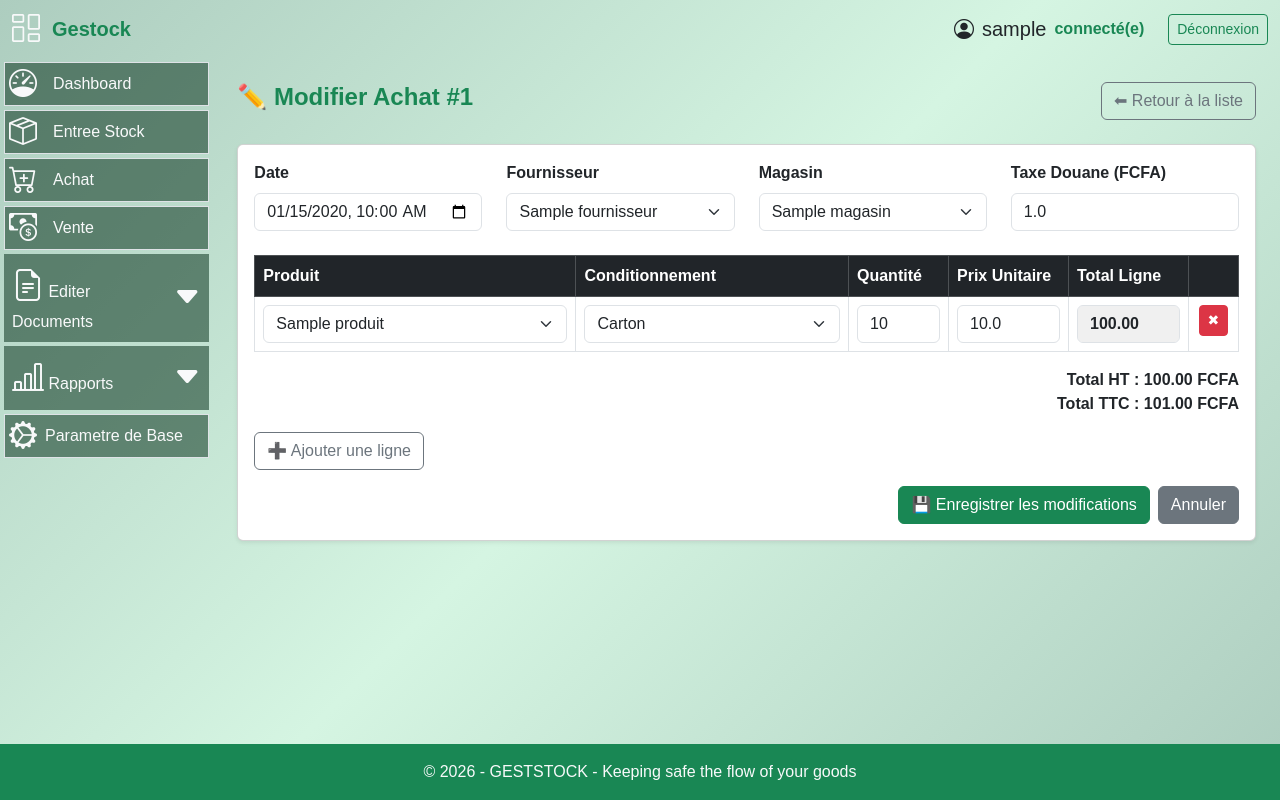
After one commit to assagouJo/gestock, a Flask app: page /achat/modifier/1 in a window 1280 px wide. The commit adds this page. Run offline with Flask 3, Linux system fonts and the light colour scheme; a user stored in the database is signed in; tables that the repository leaves empty hold one stand-in row (values such as "Sample post"); some libraries are stand-ins or nearby versions.

Commit message:
update  module achat suppression - modifier

```diff
--- a/routes.py
+++ b/routes.py
@@ -1121,6 +1121,7 @@ def modifier_vente(vente_id):
 
 
 @app.route("/achat/nouveau", methods=["GET"])
+@login_required
 def nouveau_achat():
     fournisseurs = Fournisseur.query.order_by(Fournisseur.nom_fournisseur).all()
     produits = Produit.query.order_by(Produit.nom_produit).all()
@@ -1204,6 +1205,284 @@ def ajouter_achat():
 
     flash("Achat enregistré avec succès", "success")
     return redirect(url_for("nouveau_achat"))
+
+
+# ==================== ROUTE MODIFIER ACHAT (AFFICHAGE FORMULAIRE) ====================
+@app.route("/achat/modifier/<int:id>", methods=["GET"])
+@login_required
+def modifier_achat(id):
+    """Affiche le formulaire de modification d'un achat"""
+    achat = Achat.query.get_or_404(id)
+
+    # Récupérer les données nécessaires pour les formulaires
+    fournisseurs = Fournisseur.query.all()
+    magasins = Magasin.query.all()
+    produits = Produit.query.all()
+
+    return render_template(
+        "modifier_achat.html",
+        achat=achat,
+        fournisseurs=fournisseurs,
+        magasins=magasins,
+        produits=produits,
+        now=datetime.now()
+    )
+
+
+# ==================== ROUTE MODIFIER ACHAT (TRAITEMENT) ====================
+@app.route("/achat/modifier/<int:id>", methods=["POST"])
+@login_required
+def update_achat(id):
+    """Met à jour un achat existant"""
+    achat = Achat.query.get_or_404(id)
+
+    # Récupération des données du formulaire
+    fournisseur_id = request.form.get("fournisseur_id")
+    magasin_id = request.form.get("magasin_id")
+    taxe_douane = float(request.form.get("taxe_douane") or 0)
+
+    # Mise à jour des informations principales
+    achat.fournisseur_id = fournisseur_id
+    achat.magasin_id = magasin_id
+    achat.taxe_douane = taxe_douane
+
+    # Récupérer les lignes existantes
+    anciennes_lignes = {ligne.id: ligne for ligne in achat.lignes}
+
+    # Récupérer les données des lignes du formulaire
+    ligne_ids = request.form.getlist("ligne_id[]")
+    produit_ids = request.form.getlist("produit_id[]")
+    quantites = request.form.getlist("quantite[]")
+    prix = request.form.getlist("prix_unitaire[]")
+    types = request.form.getlist("type_conditionnement[]")
+
+    # Liste pour stocker les IDs des lignes conservées
+    lignes_conservees = []
+
+    # Traitement des lignes existantes et nouvelles
+    for i, (ligne_id, produit_id, quantite, prix_unitaire, type_conditionnement) in enumerate(
+        zip(ligne_ids, produit_ids, quantites, prix, types)
+    ):
+        if not produit_id or not quantite:
+            continue
+
+        quantite = int(quantite)
+        prix_unitaire = float(prix_unitaire)
+
+        if ligne_id and int(ligne_id) in anciennes_lignes:
+            # Mettre à jour la ligne existante
+            ligne = anciennes_lignes[int(ligne_id)]
+
+            # Ajuster le stock (retirer l'ancienne quantité, ajouter la nouvelle)
+            ajuster_stock_apres_modification(
+                produit_id=produit_id,
+                magasin_id=magasin_id,
+                ancienne_quantite=ligne.quantite,
+                nouvelle_quantite=quantite,
+                type_conditionnement=type_conditionnement
+            )
+
+            ligne.produit_id = produit_id
+            ligne.quantite = quantite
+            ligne.prix_unitaire = prix_unitaire
+            ligne.total_ligne = quantite * prix_unitaire
+            ligne.type_conditionnement = type_conditionnement
+
+            lignes_conservees.append(ligne.id)
+        else:
+            # Créer une nouvelle ligne
+            ligne = LigneAchat(
+                achat_id=achat.id,
+                produit_id=produit_id,
+                quantite=quantite,
+                prix_unitaire=prix_unitaire,
+                total_ligne=quantite * prix_unitaire,
+                type_conditionnement=type_conditionnement
+            )
+            db.session.add(ligne)
+
+            # Mettre à jour le stock (ajouter)
+            mettre_a_jour_stock(
+                produit_id=produit_id,
+                magasin_id=magasin_id,
+                quantite=quantite,
+                type_conditionnement=type_conditionnement,
+                operation="ajouter"
+            )
+
+    # Supprimer les lignes qui n'existent plus dans le formulaire
+    for ligne_id, ligne in anciennes_lignes.items():
+        if ligne_id not in lignes_conservees:
+            # Retirer du stock avant suppression
+            ajuster_stock_apres_modification(
+                produit_id=ligne.produit_id,
+                magasin_id=magasin_id,
+                ancienne_quantite=ligne.quantite,
+                nouvelle_quantite=0,
+                type_conditionnement=ligne.type_conditionnement
+            )
+            db.session.delete(ligne)
+
+    # Recalculer les totaux
+    achat.calculer_totaux()
+
+    db.session.commit()
+
+    flash("Achat modifié avec succès", "success")
+    return redirect(url_for("nouveau_achat"))
+
+
+# ==================== ROUTE SUPPRIMER ACHAT ====================
+@app.route("/achat/supprimer/<int:id>", methods=["POST"])
+@login_required
+def supprimer_achat(id):
+    """Supprime un achat et ajuste le stock"""
+    achat = Achat.query.get_or_404(id)
+
+    try:
+        # Retirer les quantités du stock avant suppression
+        for ligne in achat.lignes:
+            stock = Stock.query.filter_by(
+                produit_id=ligne.produit_id,
+                magasin_id=achat.magasin_id,
+                type_conditionnement=ligne.type_conditionnement
+            ).first()
+
+            if stock:
+                stock.retirer(ligne.quantite)
+
+        # Supprimer les lignes d'achat
+        for ligne in achat.lignes:
+            db.session.delete(ligne)
+
+        # Supprimer l'achat
+        db.session.delete(achat)
+        db.session.commit()
+
+        flash("Achat supprimé avec succès", "success")
+    except Exception as e:
+        db.session.rollback()
+        flash(f"Erreur lors de la suppression : {str(e)}", "danger")
+
+    return redirect(url_for("nouveau_achat"))
+
+
+# ==================== ROUTE AJOUTER LIGNE (AJAX) ====================
+@app.route("/achat/ligne/ajouter", methods=["POST"])
+@login_required
+def ajouter_ligne_achat():
+    """Ajoute une ligne à un achat existant (AJAX)"""
+    data = request.get_json()
+    achat_id = data.get("achat_id")
+    produit_id = data.get("produit_id")
+    quantite = data.get("quantite")
+    prix_unitaire = data.get("prix_unitaire")
+    type_conditionnement = data.get("type_conditionnement")
+
+    achat = Achat.query.get_or_404(achat_id)
+
+    ligne = LigneAchat(
+        achat_id=achat.id,
+        produit_id=produit_id,
+        quantite=quantite,
+        prix_unitaire=prix_unitaire,
+        total_ligne=quantite * prix_unitaire,
+        type_conditionnement=type_conditionnement
+    )
+
+    db.session.add(ligne)
+
+    # Mettre à jour le stock
+    mettre_a_jour_stock(
+        produit_id=produit_id,
+        magasin_id=achat.magasin_id,
+        quantite=quantite,
+        type_conditionnement=type_conditionnement,
+        operation="ajouter"
+    )
+
+    achat.calculer_totaux()
+    db.session.commit()
+
+    return jsonify({
+        "success": True,
+        "ligne_id": ligne.id,
+        "total_ligne": ligne.total_ligne,
+        "total_ht": achat.total_ht,
+        "total_ttc": achat.total_ttc
+    })
+
+
+# ==================== ROUTE SUPPRIMER LIGNE (AJAX) ====================
+@app.route("/achat/ligne/supprimer/<int:ligne_id>", methods=["DELETE"])
+@login_required
+def supprimer_ligne_achat(ligne_id):
+    """Supprime une ligne d'achat et ajuste le stock"""
+    ligne = LigneAchat.query.get_or_404(ligne_id)
+    achat = ligne.achat
+
+    # Retirer du stock
+    mettre_a_jour_stock(
+        produit_id=ligne.produit_id,
+        magasin_id=achat.magasin_id,
+        quantite=ligne.quantite,
+        type_conditionnement=ligne.type_conditionnement,
+        operation="retirer"
+    )
+
+    db.session.delete(ligne)
+    achat.calculer_totaux()
+    db.session.commit()
+
+    return jsonify({
+        "success": True,
+        "total_ht": achat.total_ht,
+        "total_ttc": achat.total_ttc
+    })
+
+
+# ==================== FONCTIONS UTILITAIRES ====================
+
+def mettre_a_jour_stock(produit_id, magasin_id, quantite, type_conditionnement, operation):
+    """Met à jour le stock (ajouter ou retirer)"""
+    stock = Stock.query.filter_by(
+        produit_id=produit_id,
+        magasin_id=magasin_id,
+        type_conditionnement=type_conditionnement
+    ).first()
+
+    if stock:
+        if operation == "ajouter":
+            stock.ajouter(quantite)
+        elif operation == "retirer":
+            stock.retirer(quantite)
+    else:
+        if operation == "ajouter":
+            stock = Stock(
+                produit_id=produit_id,
+                magasin_id=magasin_id,
+                quantite=quantite,
+                type_conditionnement=type_conditionnement
+            )
+            db.session.add(stock)
+
+
+def ajuster_stock_apres_modification(produit_id, magasin_id, ancienne_quantite, nouvelle_quantite, type_conditionnement):
+    """Ajuste le stock après modification d'une ligne"""
+    difference = nouvelle_quantite - ancienne_quantite
+
+    if difference > 0:
+        # Ajouter la différence
+        mettre_a_jour_stock(
+            produit_id, magasin_id, difference,
+            type_conditionnement, "ajouter"
+        )
+    elif difference < 0:
+        # Retirer la différence
+        mettre_a_jour_stock(
+            produit_id, magasin_id, abs(difference),
+            type_conditionnement, "retirer"
+        )
 
 
 @app.route("/bon-livraison/nouveau/<int:commande_id>")
--- /dev/null
+++ b/templates/modifier_achat.html
@@ -0,0 +1,264 @@
+{% extends "base.html" %}
+{% block title %}Modifier Achat{% endblock %}
+
+{% block content %}
+
+<div class="container mt-4">
+    <div class="d-flex justify-content-between align-items-center mb-4">
+        <h4 class="fw-bold text-success">
+            ✏️ Modifier Achat #{{ achat.numero or achat.id }}
+        </h4>
+        <a href="{{ url_for('nouveau_achat') }}" class="btn btn-outline-secondary">
+            ⬅ Retour à la liste
+        </a>
+    </div>
+
+    <div class="card shadow-sm">
+        <div class="card-body">
+            <form method="post" action="{{ url_for('update_achat', id=achat.id) }}">
+
+                <!-- INFOS PRINCIPALES -->
+                <div class="row mb-4">
+                    <div class="col-md-3">
+                        <label class="form-label fw-bold">Date</label>
+                        <input type="datetime-local"
+                               name="date_achat"
+                               class="form-control"
+                               value="{{ achat.date_achat.strftime('%Y-%m-%dT%H:%M') }}"
+                               required>
+                    </div>
+
+                    <div class="col-md-3">
+                        <label class="form-label fw-bold">Fournisseur</label>
+                        <select name="fournisseur_id" class="form-select" required>
+                            {% for f in fournisseurs %}
+                                <option value="{{ f.id }}"
+                                    {% if f.id == achat.fournisseur_id %}selected{% endif %}>
+                                    {{ f.nom_fournisseur }}
+                                </option>
+                            {% endfor %}
+                        </select>
+                    </div>
+
+                    <div class="col-md-3">
+                        <label class="form-label fw-bold">Magasin</label>
+                        <select name="magasin_id" class="form-select" required>
+                            {% for m in magasins %}
+                                <option value="{{ m.id }}"
+                                    {% if m.id == achat.magasin_id %}selected{% endif %}>
+                                    {{ m.nom }}
+                                </option>
+                            {% endfor %}
+                        </select>
+                    </div>
+
+                    <div class="col-md-3">
+                        <label class="form-label fw-bold">Taxe Douane (FCFA)</label>
+                        <input type="number"
+                               step="0.01"
+                               name="taxe_douane"
+                               id="taxeDouane"
+                               class="form-control"
+                               value="{{ achat.taxe_douane }}">
+                    </div>
+                </div>
+
+                <!-- LIGNES PRODUITS -->
+                <div class="table-responsive">
+                    <table class="table table-bordered" id="lignesTable">
+                        <thead class="table-dark">
+                            <tr>
+                                <th>Produit</th>
+                                <th>Conditionnement</th>
+                                <th width="100">Quantité</th>
+                                <th width="120">Prix Unitaire</th>
+                                <th width="120">Total Ligne</th>
+                                <th width="50"></th>
+                            </tr>
+                        </thead>
+                        <tbody id="lignesContainer">
+                            {% for ligne in achat.lignes %}
+                            <tr class="ligne-achat">
+                                <td>
+                                    <input type="hidden" name="ligne_id[]" value="{{ ligne.id }}">
+                                    <select name="produit_id[]" class="form-select" required>
+                                        <option value="">-- Produit --</option>
+                                        {% for p in produits %}
+                                            <option value="{{ p.id }}"
+                                                {% if p.id == ligne.produit_id %}selected{% endif %}>
+                                                {{ p.nom_produit }}
+                                            </option>
+                                        {% endfor %}
+                                    </select>
+                                </td>
+                                <td>
+                                    <select name="type_conditionnement[]" class="form-select" required>
+                                        <option value="carton" {% if ligne.type_conditionnement == 'carton' %}selected{% endif %}>Carton</option>
+                                        <option value="paquet" {% if ligne.type_conditionnement == 'paquet' %}selected{% endif %}>Paquet</option>
+                                        <option value="unite" {% if ligne.type_conditionnement == 'unite' %}selected{% endif %}>Unité</option>
+                                    </select>
+                                </td>
+                                <td>
+                                    <input type="number"
+                                           name="quantite[]"
+                                           class="form-control quantite"
+                                           value="{{ ligne.quantite }}"
+                                           min="1"
+                                           required>
+                                </td>
+                                <td>
+                                    <input type="number"
+                                           step="0.01"
+                                           name="prix_unitaire[]"
+                                           class="form-control prix"
+                                           value="{{ ligne.prix_unitaire }}"
+                                           required>
+                                </td>
+                                <td>
+                                    <input type="text"
+                                           class="form-control total-ligne"
+                                           value="{{ ligne.total_ligne }}"
+                                           readonly>
+                                </td>
+                                <td class="text-center">
+                                    <button type="button"
+                                            class="btn btn-danger btn-sm supprimer-ligne"
+                                            data-ligne-id="{{ ligne.id }}">
+                                        ✖
+                                    </button>
+                                </td>
+                            </tr>
+                            {% endfor %}
+                        </tbody>
+                    </table>
+                </div>
+
+                <div class="text-end mb-3">
+                    <strong>Total HT : <span id="totalHT">{{ achat.total_ht }}</span> FCFA</strong><br>
+                    <strong>Total TTC : <span id="totalTTC">{{ achat.total_ttc }}</span> FCFA</strong>
+                </div>
+
+                <button type="button"
+                        class="btn btn-outline-secondary mb-3"
+                        id="ajouterLigne">
+                    ➕ Ajouter une ligne
+                </button>
+
+                <div class="d-flex justify-content-end gap-2">
+                    <button type="submit" class="btn btn-success">
+                        💾 Enregistrer les modifications
+                    </button>
+                    <a href="{{ url_for('nouveau_achat') }}" class="btn btn-secondary">
+                        Annuler
+                    </a>
+                </div>
+
+            </form>
+        </div>
+    </div>
+</div>
+
+<script>
+document.addEventListener("DOMContentLoaded", () => {
+    const lignesContainer = document.getElementById("lignesContainer");
+    const btnAjouter = document.getElementById("ajouterLigne");
+    const taxeInput = document.getElementById("taxeDouane");
+
+    // Fonction de calcul des totaux
+    function calculerTotaux() {
+        let totalHT = 0;
+
+        document.querySelectorAll(".ligne-achat").forEach(row => {
+            const qte = parseFloat(row.querySelector(".quantite").value) || 0;
+            const prix = parseFloat(row.querySelector(".prix").value) || 0;
+            const total = qte * prix;
+
+            row.querySelector(".total-ligne").value = total.toFixed(2);
+            totalHT += total;
+        });
+
+        const taxe = parseFloat(taxeInput.value) || 0;
+        const totalTTC = totalHT + taxe;
+
+        document.getElementById("totalHT").innerText = totalHT.toFixed(2);
+        document.getElementById("totalTTC").innerText = totalTTC.toFixed(2);
+    }
+
+    // Écouter les changements sur les champs
+    document.addEventListener("input", calculerTotaux);
+
+    // Ajouter une nouvelle ligne
+    btnAjouter.addEventListener("click", () => {
+        const template = document.querySelector(".ligne-achat").cloneNode(true);
+        template.querySelectorAll("input").forEach(input => {
+            if (input.type !== "hidden") {
+                input.value = "";
+            }
+        });
+        template.querySelectorAll("select").forEach(select => {
+            select.selectedIndex = 0;
+        });
+        template.querySelector("input[name='ligne_id[]']").value = "";
+
+        lignesContainer.appendChild(template);
+        calculerTotaux();
+    });
+
+    // Supprimer une ligne (version modale de confirmation)
+    document.addEventListener("click", (e) => {
+        if (e.target.classList.contains("supprimer-ligne")) {
+            const btn = e.target;
+            const ligneId = btn.dataset.ligneId;
+            const row = btn.closest("tr");
+
+            if (confirm("Êtes-vous sûr de vouloir supprimer cette ligne ?")) {
+                if (ligneId) {
+                    // Suppression via AJAX si la ligne existe déjà
+                    fetch(`/achat/ligne/supprimer/${ligneId}`, {
+                        method: "DELETE",
+                        headers: {
+                            "Content-Type": "application/json"
+                        }
+                    })
+                    .then(response => response.json())
+                    .then(data => {
+                        if (data.success) {
+                            row.remove();
+                            document.getElementById("totalHT").innerText = data.total_ht;
+                            document.getElementById("totalTTC").innerText = data.total_ttc;
+                            calculerTotaux();
+                        }
+                    })
+                    .catch(error => {
+                        console.error("Erreur:", error);
+                        row.remove();
+                        calculerTotaux();
+                    });
+                } else {
+                    // Suppression simple pour les nouvelles lignes
+                    row.remove();
+                    calculerTotaux();
+                }
+            }
+        }
+    });
+
+    // Initialiser les totaux
+    calculerTotaux();
+});
+</script>
+
+<style>
+    .ligne-achat {
+        transition: background-color 0.2s;
+    }
+    .ligne-achat:hover {
+        background-color: #f8f9fa;
+    }
+    .total-ligne {
+        background-color: #f0f0f0;
+        font-weight: bold;
+    }
+</style>
+
+{% endblock %}
```
Also changed, not shown: templates/achat_form.html (+115 -31 lines), var/app-instance/gestock2.db.
